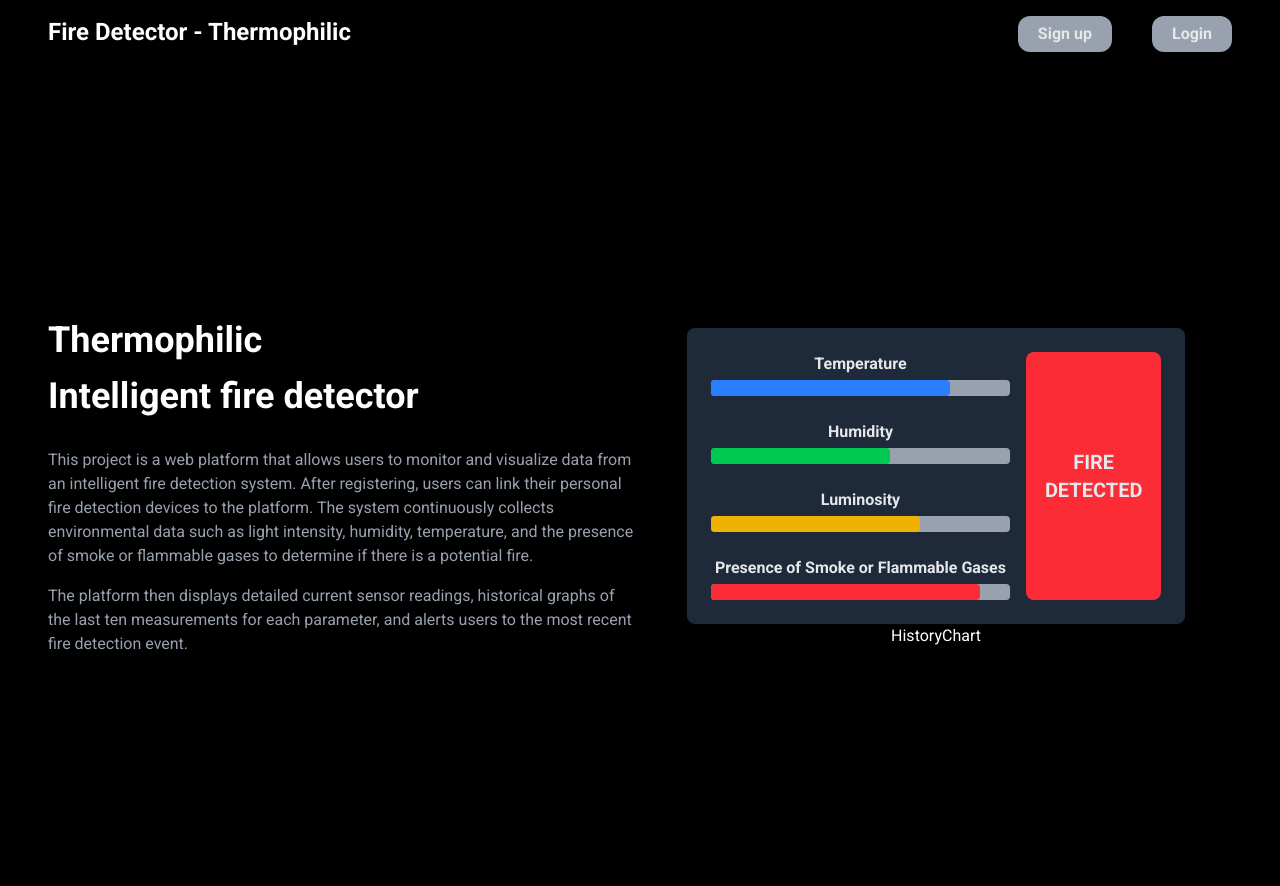
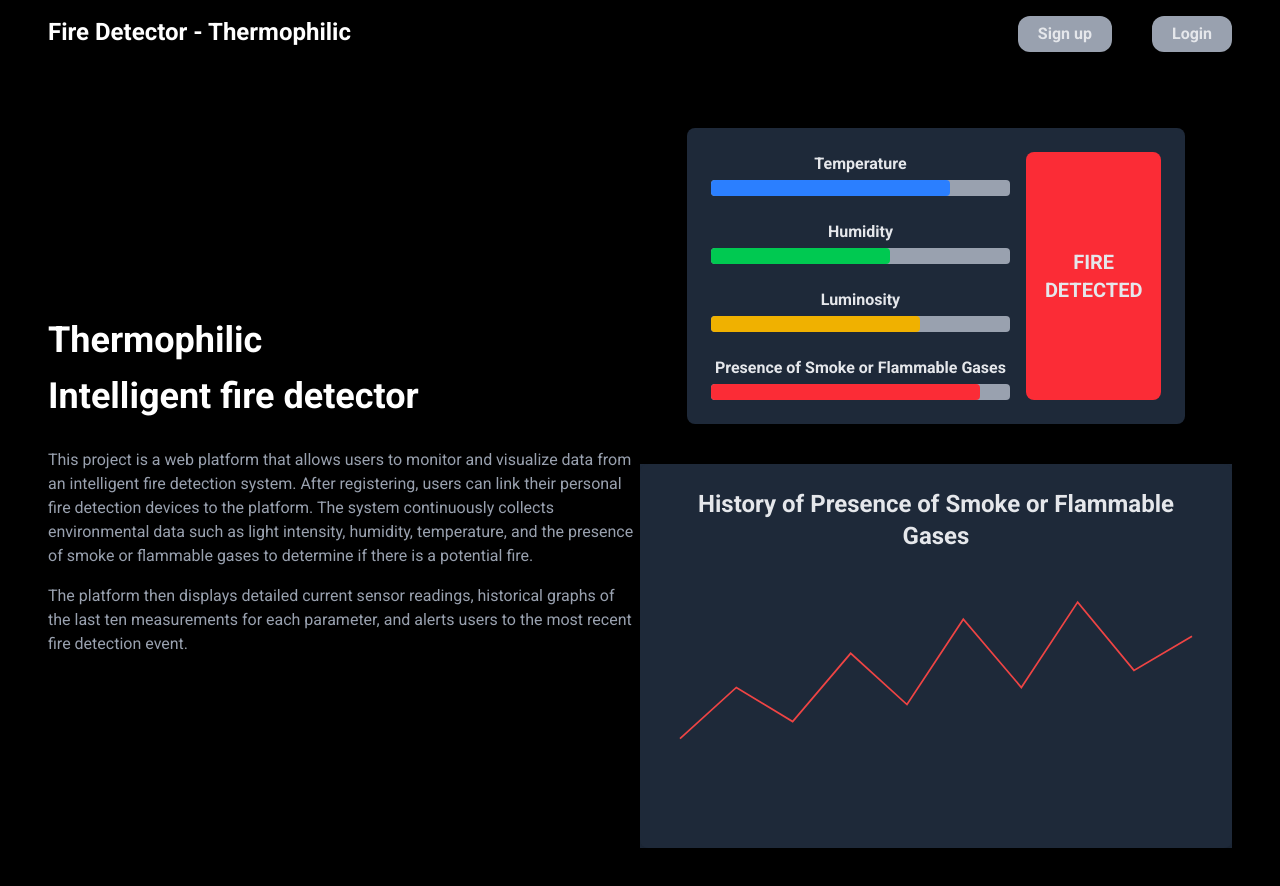
Before and after one commit to HenriqueMelo2007/fire-detector, a Next.js app in the folder frontend/: page / in a window 1280 px wide. Built offline with nearby package versions, Linux system fonts and the light colour scheme.

Commit message:
feat: it creates the component

```diff
--- a/frontend/src/components/historychart.tsx
+++ b/frontend/src/components/historychart.tsx
@@ -1,3 +1,21 @@
 export default function HistoryChart() {
-  return <div>HistoryChart</div>
+  return (
+    <div className="bg-gray-800 flex items-center justify-center mt-10 text-gray-200">
+      <div className="bg-gray-800 shadow-md rounded-lg p-6">
+        <h1 className="text-2xl font-bold mb-4">History of Presence of Smoke or Flammable Gases</h1>
+        <svg
+          viewBox="0 0 300 150"
+          className="w-full h-64"
+          xmlns="http://www.w3.org/2000/svg"
+        >
+          <polyline
+            fill="none"
+            stroke="#EF4444"
+            strokeWidth="1"
+            points="0,100 33,70 66,90 100,50 133,80 166,30 200,70 233,20 266,60 300,40"
+          />
+        </svg>
+      </div>
+    </div>
+  )
 }
```
